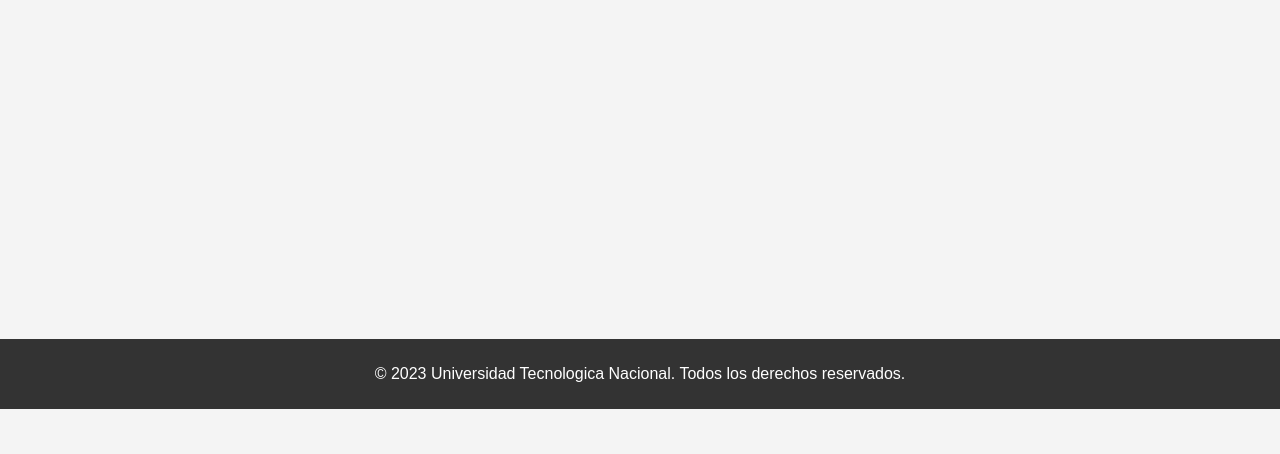
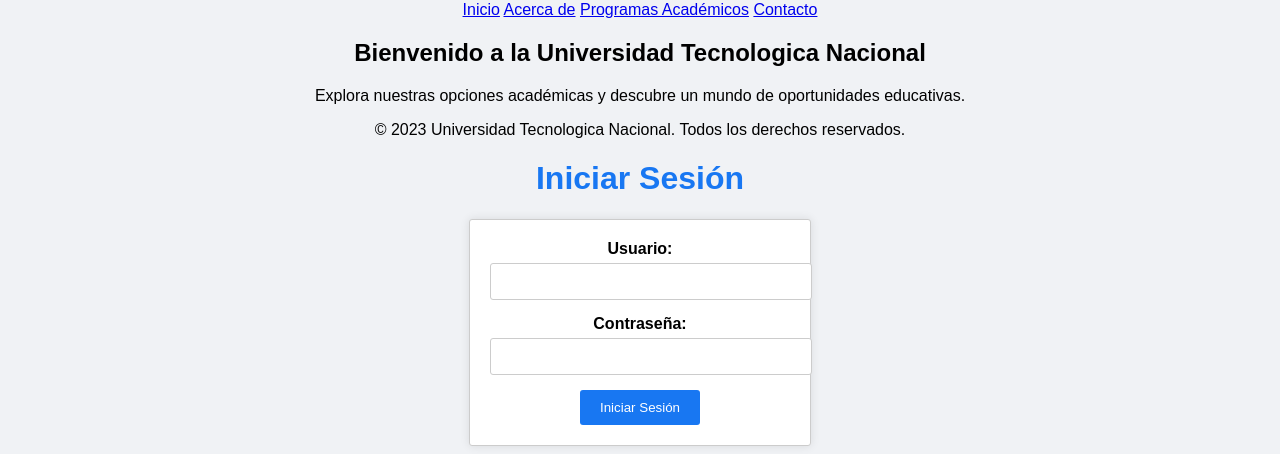
Before and after one commit to tomyasis/UTN, a Django app: page / in a window 1280 px wide. Shown: the part 391-845 px from the top of the page. Before the commit the page ends 800 px from the top, so only its background shows below. Run offline with Django 4.2, Linux system fonts and the light colour scheme.

Commit message:
modificaion_frontend

```diff
--- /dev/null
+++ b/UTN/static/css/index.css
@@ -0,0 +1,47 @@
+body {
+    font-family: Arial, sans-serif;
+    background-color: #f0f2f5;
+    text-align: center;
+}
+
+form {
+    background-color: #ffffff;
+    border: 1px solid #ccc;
+    border-radius: 3px;
+    width: 300px;
+    margin: 0 auto;
+    padding: 20px;
+    box-shadow: 0 0 10px rgba(0, 0, 0, 0.1);
+}
+
+h1 {
+    color: #1877f2;
+}
+
+label {
+    display: block;
+    margin-bottom: 5px;
+    font-weight: bold;
+}
+
+input[type="text"],
+input[type="password"] {
+    width: 100%;
+    padding: 10px;
+    margin-bottom: 15px;
+    border: 1px solid #ccc;
+    border-radius: 3px;
+}
+
+input[type="submit"] {
+    background-color: #1877f2;
+    color: #fff;
+    padding: 10px 20px;
+    border: none;
+    border-radius: 3px;
+    cursor: pointer;
+}
+
+input[type="submit"]:hover {
+    background-color: #0a5aad;
+}
--- a/UTN/templates/index.html
+++ b/UTN/templates/index.html
@@ -1,65 +1,12 @@
+{% load static %}
+
 <!DOCTYPE html>
 <html lang="es">
 <head>
     <meta charset="UTF-8">
     <meta name="viewport" content="width=device-width, initial-scale=1.0">
     <title>Universidad Tecnologica Nacional</title>
-    <style>
-        body {
-            font-family: Arial, sans-serif;
-            margin: 0;
-            padding: 0;
-            background-color: #f4f4f4;
-        }
-
-        header {
-            background-color: #333;
-            color: #fff;
-            padding: 10px 25%;
-            text-align: center;
-            display: flex;
-            justify-content: space-around;
-            align-items: center;
-
-        }
-
-        nav {
-            background-color: #444;
-            padding: 10px 0;
-            text-align: center;
-        }
-
-        nav a {
-            color: #fff;
-            text-decoration: none;
-            margin: 0 20px;
-        }
-
-        .container {
-            width: 80%;
-            margin: auto;
-            overflow: hidden;
-        }
-
-        .main {
-            padding: 20px 0;
-            text-align: center;
-        }
-        .logo{
-            width: 70px;
-            height: 70px;
-        }
-
-        footer {
-            background-color: #333;
-            color: #fff;
-            text-align: center;
-            padding: 10px 0;
-            position: fixed;
-            bottom: 0;
-            width: 100%;
-        }
-    </style>
+    <link rel="stylesheet" href="{% static 'css/index.css' %}">
 </head>
 <body>
     <header>
@@ -83,3 +30,23 @@
     </footer>
 </body>
 </html>
+
+<!DOCTYPE html>
+<html>
+<head>
+    <title>Iniciar Sesión</title>
+    <link rel="stylesheet" type="text/css" href="estilos.css">
+</head>
+<body>
+    <h1>Iniciar Sesión</h1>
+    <form action="procesar_iniciar_sesion.php" method="post">
+        <label for="usuario">Usuario:</label>
+        <input type="text" id="usuario" name="usuario" required>
+
+        <label for="contrasena">Contraseña:</label>
+        <input type="password" id="contrasena" name="contrasena" required>
+
+        <input type="submit" value="Iniciar Sesión">
+    </form>
+</body>
+</html>
```
Also changed, not shown: UTN/static/css/index2.css (added, +30 -0 lines), UTN/templates/index2.html (added, +53 -0 lines), pruebas.txt (added, +57 -0 lines).
